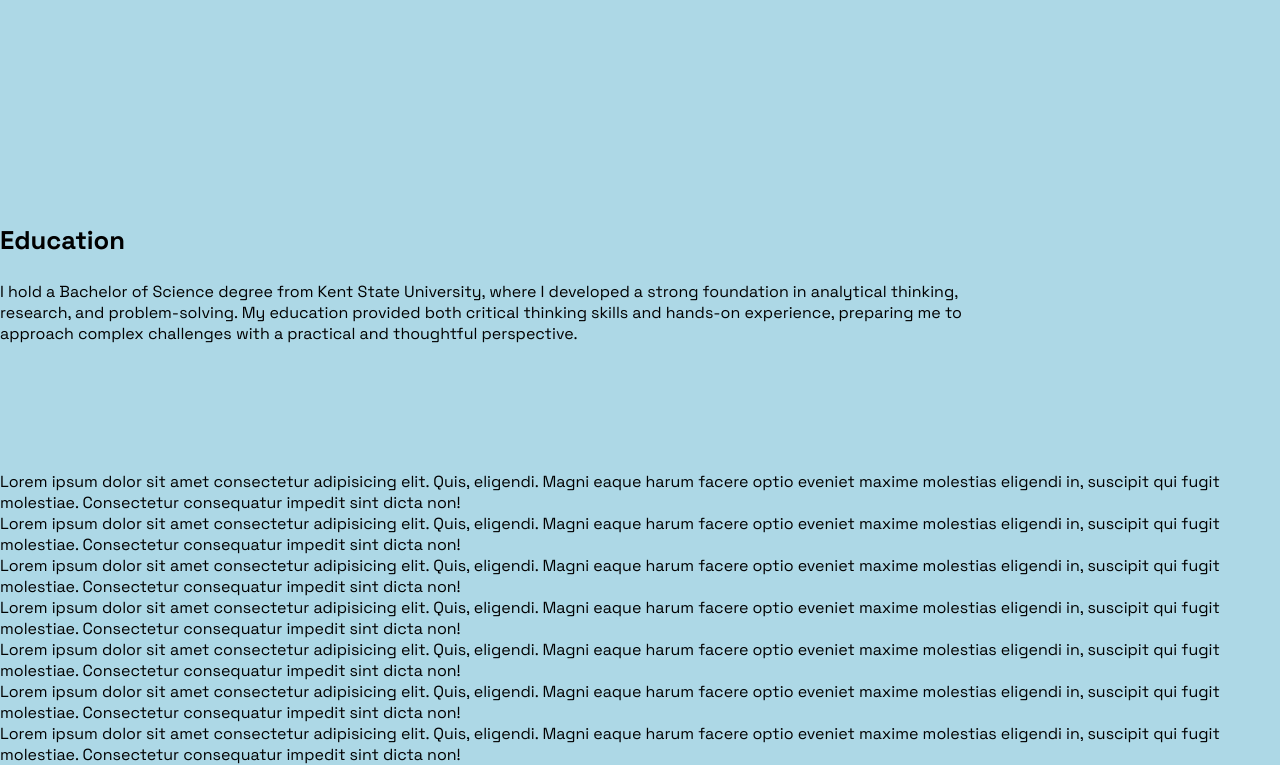
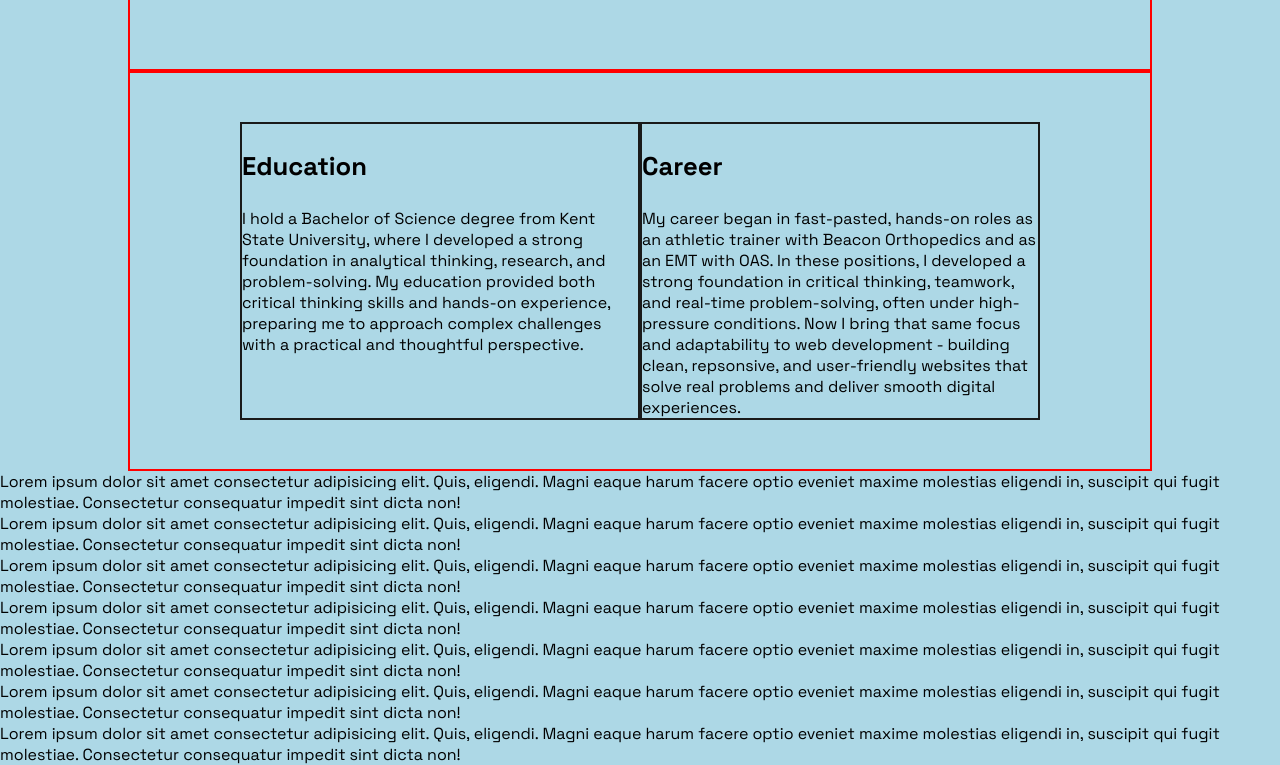
Before and after one commit to lengleman-spec/first-website, a plain HTML site: page index.html in a window 1280 px wide. Shown: the part 788-1553 px from the top of the page. Drawn offline with Linux system fonts and the light colour scheme.

Commit message:
aligned education and career section

```diff
--- a/index.html
+++ b/index.html
@@ -60,7 +60,9 @@
         />
       </section>
 
+      <!-- Education & Career -->
       <section class="section edu-career">
+        <div class="edu-career-container">
           <div class="edu-text">
             <h2>Education</h2>
             <p>
@@ -70,6 +72,21 @@
               thinking skills and hands-on experience, preparing me to approach
               complex challenges with a practical and thoughtful perspective.
             </p>
+          </div>
+
+          <div class="career-text">
+            <h2>Career</h2>
+            <p>
+              My career began in fast-pasted, hands-on roles as an athletic
+              trainer with Beacon Orthopedics and as an EMT with OAS. In these
+              positions, I developed a strong foundation in critical thinking,
+              teamwork, and real-time problem-solving, often under high-pressure
+              conditions. Now I bring that same focus and adaptability to web
+              development - building clean, repsonsive, and user-friendly
+              websites that solve real problems and deliver smooth digital
+              experiences.
+            </p>
+          </div>
         </div>
       </section>
     </main>
--- a/styles.css
+++ b/styles.css
@@ -57,10 +57,12 @@ section {
   display: flex;
   justify-content: space-around;
   align-items: center;
+  border: 2px solid red;
 }
 
 .hero,
-.about {
+.about,
+.edu-career {
   display: flex;
   justify-content: space-evenly;
   align-items: center;
@@ -79,3 +81,22 @@ section {
   max-width: 500px;
   margin-right: 4rem;
 }
+
+/* .edu-career {
+  display: flex;
+  justify-content: space-evenly;
+  align-items: center;
+  margin: auto;
+  border: 2px solid rebeccapurple;
+} */
+
+.edu-career-container {
+  display: flex;
+  justify-content: space-evenly;
+}
+
+.career-text,
+.edu-text {
+  border: 2px solid #1a1a1a;
+  max-width: 400px;
+}
```
Lines whose indentation alone changed are shown as unchanged.
